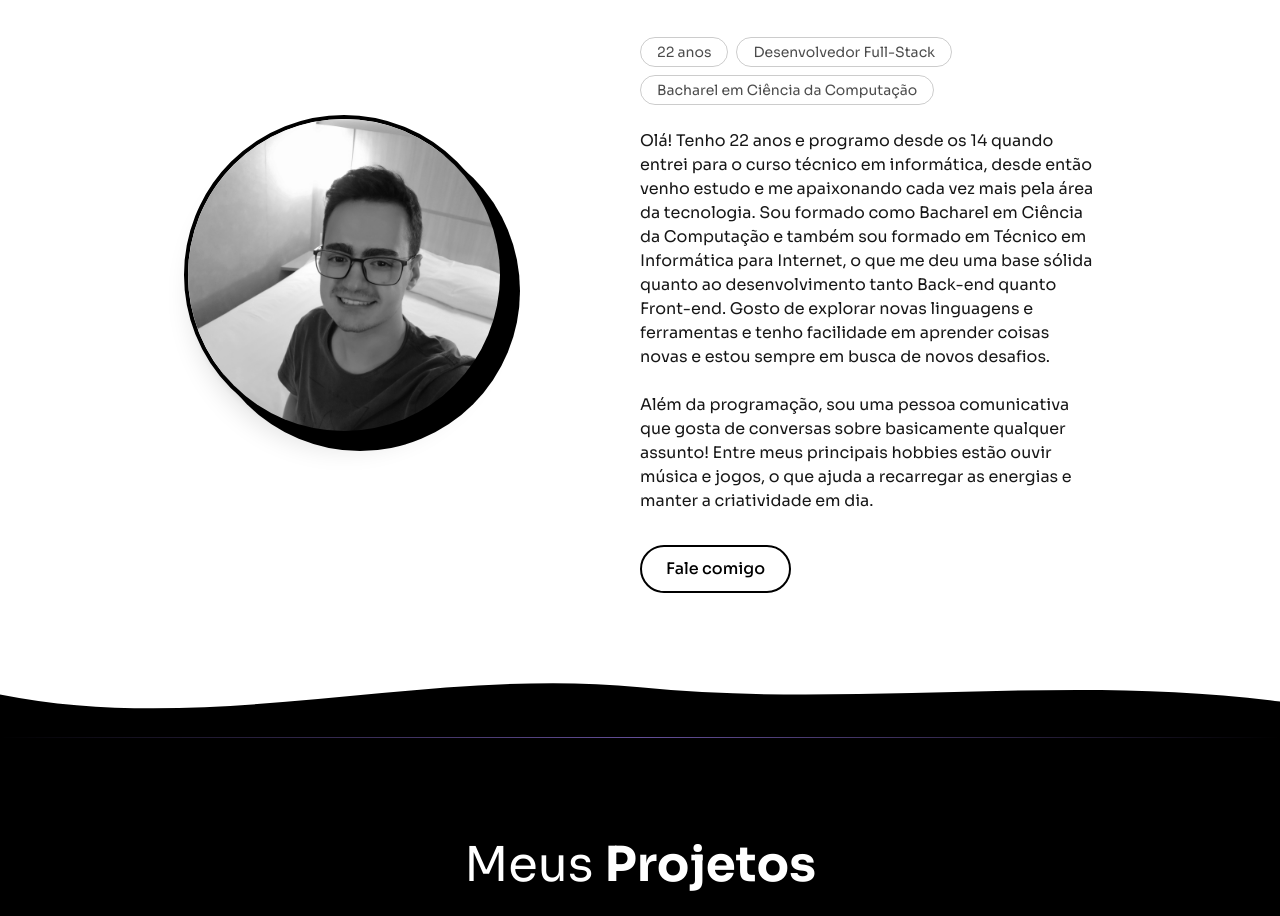
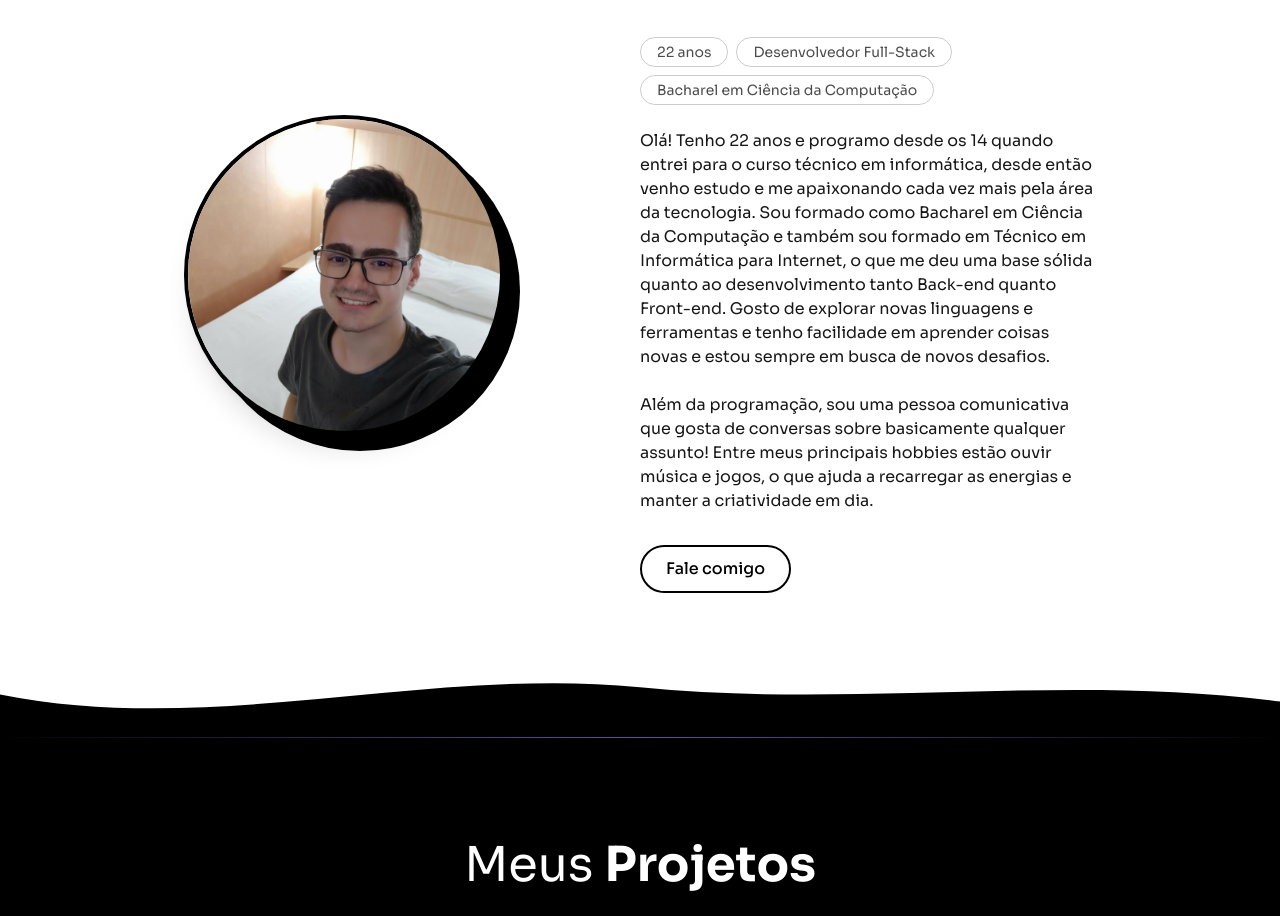
Before and after one commit to VictorRms03/Meu-Portfolio, a Next.js app: page / in a window 1280 px wide. Shown: the part 3622-4538 px from the top of the page. Built offline with nearby package versions, Linux system fonts and the light colour scheme.

Commit message:
feat: Remove grayscale effect on about me pic

```diff
--- a/src/components/About.tsx
+++ b/src/components/About.tsx
@@ -53,7 +53,7 @@ export default function About() {
                                 alt="Foto de Victor Ramos"
                                 fill
                                 sizes="(min-width: 768px) 320px, 256px"
-                                className="object-cover transition-all duration-500 hover:scale-105 lg:grayscale lg:hover:grayscale-0"
+                                className="object-cover transition-all duration-500 hover:scale-105"
                             />
                         </div>
                     </div>
```
